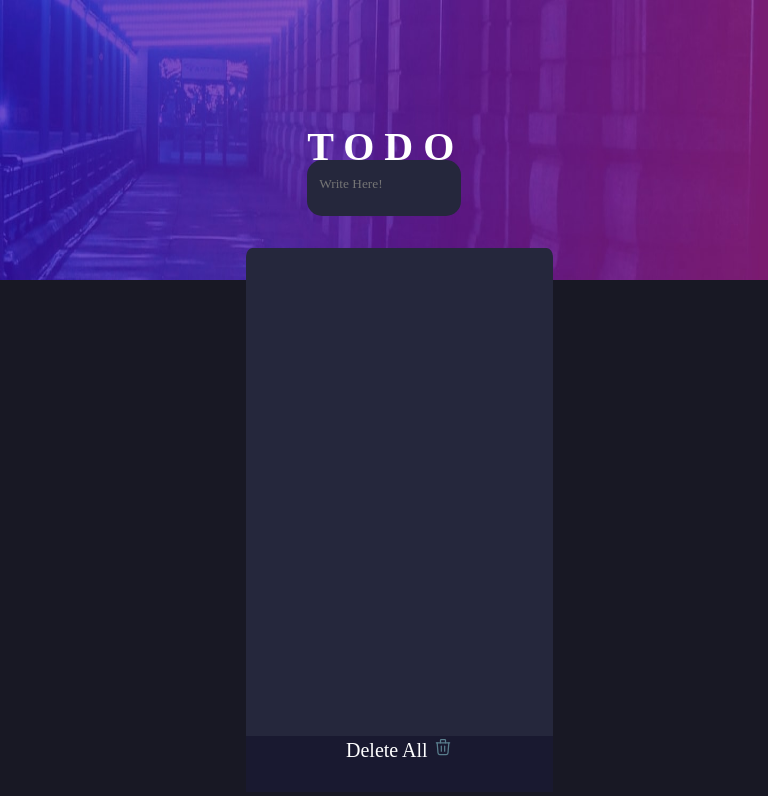
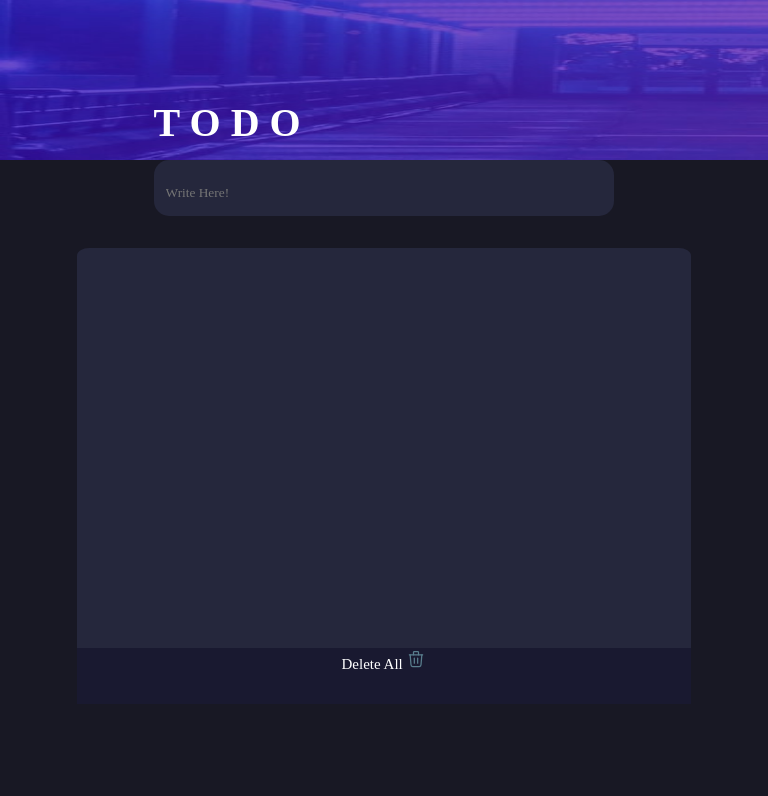
Before and after one commit to Tadeus0802/ToDoList, a plain HTML site: page index.html in a window 768 px wide. Drawn offline with Linux system fonts and the light colour scheme; some packages are replaced by stand-ins of ours; a script that the page names is missing.

Commit message:
Added responsive design for mobile phones

```diff
--- a/index.html
+++ b/index.html
@@ -7,6 +7,7 @@
     <title>TODOLIST</title>
     <link rel="stylesheet" href="sweetalert2.min.css">
     <link rel="stylesheet" href="style.css">
+    <link rel="shortcut icon" href="favicon-32x32.png" type="image/x-icon">
 </head>
 <body>
     <div>
@@ -20,11 +21,13 @@
                 <input type="submit" id="btn" class="btn btn-dark" hidden>
             </form>
         </div>
+
         <div id="show-list">
             <ul id="list">
 
             </ul>
         </div>
+
         <div class="pie">
             <button id="Delete">
                 Delete All
--- a/style.css
+++ b/style.css
@@ -1,3 +1,5 @@
+@media (min-width:768px){
+    /* ID'S */
     #show-list{
         overflow: scroll;
         overflow-x:hidden;
@@ -7,19 +9,10 @@
         left: 32%;
         background-color: rgb(37, 39, 60);
         color: white;
-    width: 40%;
+        width: 35%;
         height: 61%;
         border-top-left-radius: 2%;
         border-top-right-radius: 2%;
-}
-
-form{
-    display: flex;
-    justify-content: center;
-    align-items: center;
-    margin-top: 3%;
-    margin-right: 20%;
-    display: block;
     }
 
     #input{
@@ -31,21 +24,53 @@ form{
         margin: 10px;
     }
 
+    /* CLASES */
+    .pie{
+        display: block;
+        position: absolute;
+        top: 92%;
+        left: 32%;
+        background-color: rgb(25, 25, 48);
+        color: white;
+        width: 35%;
+        height: 7%;
+        text-align: center;
+        font-family: 'Josefin Sans';
+        font-size: 20px;
+    }
+
+    .form{
+        position: absolute;
+        top: 20%;
+        left: 40%;
+        background-color: rgb(37, 39, 60);
+        width: 20%;
+        height: 7%;
+        border-radius: 15px;
+    }
+
     .btn{
         position:absolute;
         right: 0px;
     }
 
-ul{
-    list-style-type: none;
-    padding: 2px;
-
+    /* NORMAL HTML TAGS */
+    body{
+        max-width: 1440px;
+        min-width: 375px;
+        background-repeat: no-repeat;
+        background-size: 100% 3500%;
+        background-color: #181824;
+        background-image: url(todolistback.jpg);
     }
 
-li{
-    font-size: 150%;
-    font-family: 'Josefin Sans';
-    padding: 10px;
+    form{
+        display: flex;
+        justify-content: center;
+        align-items: center;
+        margin-top: 3%;
+        margin-right: 20%;
+        display: block;
     }
 
     label{
@@ -64,29 +89,6 @@ input[type=number]::-webkit-inner-spin-button {
       -webkit-appearance: none;
     }
 
-body{
-    max-width: 1440px;
-    min-width: 375px;
-    background-repeat: no-repeat;
-    background-size: 100% 3500%;
-    background-color: #181824;
-    background-image: url(todolistback.jpg);
-}
-
-.pie{
-    display: block;
-    position: absolute;
-    top: 92%;
-    left: 32%;
-    background-color: rgb(25, 25, 48);
-    color: white;
-    width: 40%;
-    height: 7%;
-    text-align: center;
-    font-family: 'Josefin Sans';
-    font-size: 20px;
-}
-
     h1{
         position: absolute;
         top: 12%;
@@ -96,14 +98,119 @@ h1{
         font-size: 40px;
     }
 
+    button{
+        background-color: inherit;
+        border: none;
+        color: white;
+        font-family: 'Josefin Sans';
+        font-size: 20px;
+    }
+
+    ul{
+        list-style-type: none;
+        padding: 2px;
+    }
+
+    li{
+        font-size: 150%;
+        font-family: 'Josefin Sans';
+        padding: 10px;
+    }
+}
+
+@media (max-width:768px){
+    /* ID'S */
+    #show-list{
+        overflow: scroll;
+        overflow-x:hidden;
+        display: block;
+        position: absolute;
+        top: 31%;
+        left: 10%;
+        background-color: rgb(37, 39, 60);
+        color: white;
+        width: 80%;
+        height: 50%;
+        border-top-left-radius: 2%;
+        border-top-right-radius: 2%;
+    }
+
+    #input{
+        background: none;
+        font-family: 'Josefin Sans';
+        color: white;
+        border: none;
+        outline: none;
+        margin: 10px;
+        width: 80%;
+    }
+    /* CLASES */
+    .pie{
+        display: block;
+        position: absolute;
+        top: 81%;
+        left: 10%;
+        background-color: rgb(25, 25, 48);
+        color: white;
+        width: 80%;
+        height: 7%;
+        text-align: center;
+        font-family: 'Josefin Sans';
+        font-size: 20px;
+    }
+
     .form{
         position: absolute;
         top: 20%;
-    left: 40%;
+        left: 20%;
         background-color: rgb(37, 39, 60);
-    width: 20%;
+        width: 60%;
         height: 7%;
         border-radius: 15px;
+    }
+
+    .btn{
+        position:absolute;
+        right: 0px;
+    }
+
+    /* NORMAL HTML TAGS */
+    body{
+        max-width: 768px;
+        min-width: 375px;
+        background-repeat: no-repeat;
+        background-size: 350% 2000%;
+        background-color: #181824;
+        background-image: url(todolistback.jpg);
+    }
+
+    form{
+        display: flex;
+        justify-content: center;
+        align-items: center;
+        margin-top: 3%;
+        margin-right: 20%;
+        display: block;
+    }
+
+    h1{
+        position: absolute;
+        top: 9%;
+        left: 20%;
+        color: white;
+        font-family: 'Josefin Sans';
+        font-size: 40px;
+    }
+
+    ul{
+        list-style-type: none;
+        padding: 2px;
+    }
+
+    li{
+        font-size: 20px;
+        font-family: 'Josefin Sans';
+        padding: 10px;
     }
 
     button{
@@ -111,5 +218,11 @@ button{
         border: none;
         color: white;
         font-family: 'Josefin Sans';
-    font-size: 20px;
+        font-size: 15px;
+        margin-bottom: 1%;
     }
+    p{
+        margin-top: 0%;
+        font-size: 15px;
+    }
+}
```
Also changed, not shown: favicon-32x32.png (added). Lines whose indentation alone changed are shown as unchanged.
